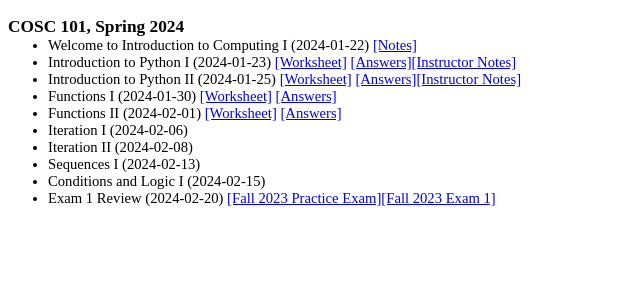
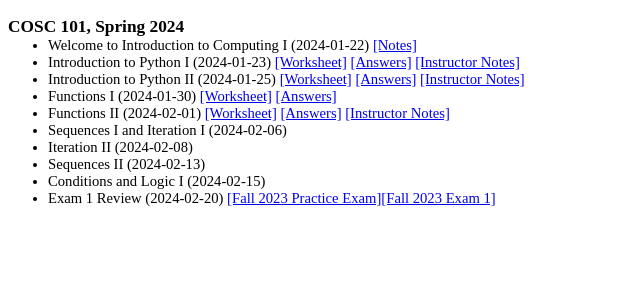
Before and after one commit to georgianahaldeman/cosc101, a Jekyll site: the page built from docs/notes/index.md, in a window 1280 px wide. Shown: the top 300 px of the page, without its empty margins (0-640 px from the left). Built offline with Jekyll 4.4.1, drawn with Linux system fonts in a browser that asks for light colours; our own code applies the rules of GitHub Pages for plain Markdown files.

Commit message:
adding instructor notes for functions

```diff
--- a/docs/notes/index.md
+++ b/docs/notes/index.md
@@ -2,23 +2,23 @@
 
 - Welcome to Introduction to Computing I (2024-01-22) [[Notes]](./files/1_22.pdf)
 
-- Introduction to Python I (2024-01-23) [[Worksheet]](./files/1_23.pdf) [[Answers]](./files/1_23_ans.pdf)[[Instructor Notes]](./notes/1_23.txt)
+- Introduction to Python I (2024-01-23) [[Worksheet]](./files/1_23.pdf) [[Answers]](./files/1_23_ans.pdf) [[Instructor Notes]](./notes/1_23.txt)
 
-- Introduction to Python II (2024-01-25) [[Worksheet]](./files/1_25.pdf) [[Answers]](./files/1_25_ans.pdf)[[Instructor Notes]](./notes/1_25.txt)
+- Introduction to Python II (2024-01-25) [[Worksheet]](./files/1_25.pdf) [[Answers]](./files/1_25_ans.pdf) [[Instructor Notes]](./notes/1_25.txt)
 
 - Functions I (2024-01-30) [[Worksheet]](./files/1_30.pdf) [[Answers]](./files/1_30_ans.pdf)
 
-- Functions II (2024-02-01) [[Worksheet]](./files/2_1.pdf) [[Answers]](./files/2_1_ans.pdf)
+- Functions II (2024-02-01) [[Worksheet]](./files/2_1.pdf) [[Answers]](./files/2_1_ans.pdf) [[Instructor Notes]](./notes/2_1.txt)
 
-- Iteration I (2024-02-06)
+- Sequences I and Iteration I (2024-02-06)
 
 - Iteration II (2024-02-08)
 
-- Sequences I (2024-02-13)
+- Sequences II (2024-02-13)
 
 - Conditions and Logic I (2024-02-15)
 
-- Exam 1 Review (2024-02-20) [[Fall 2023 Practice Exam]](./fall2023/9_26.pdf)[[Fall 2023 Exam 1]](./files/exam1_2024.pdf)
+- Exam 1 Review (2024-02-20) [[Fall 2023 Practice Exam]](./fall2023/9_26.pdf)[[Fall 2023 Exam 1]](./files/exam1_fall23.pdf)
 
 <!--
 - Conditions and Logic II (2023-09-21) [[Worksheet]](./notes/9_21.pdf) [[Notes]](./answers/9_21_answers.pdf)
```
Also changed, not shown: docs/notes/notes/2_1.txt (added, +7 -0 lines), 3 other files.
